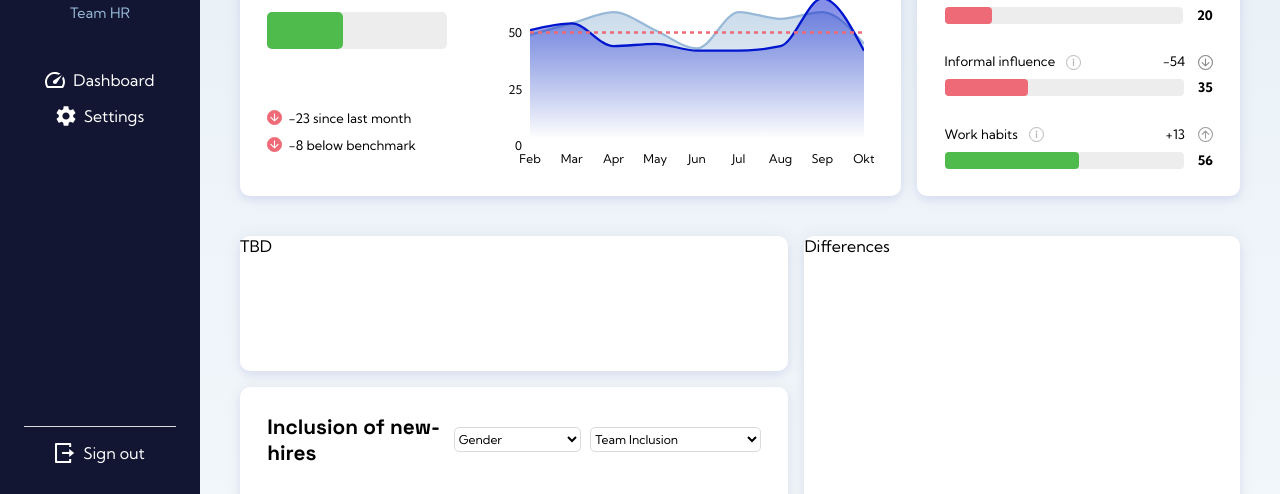
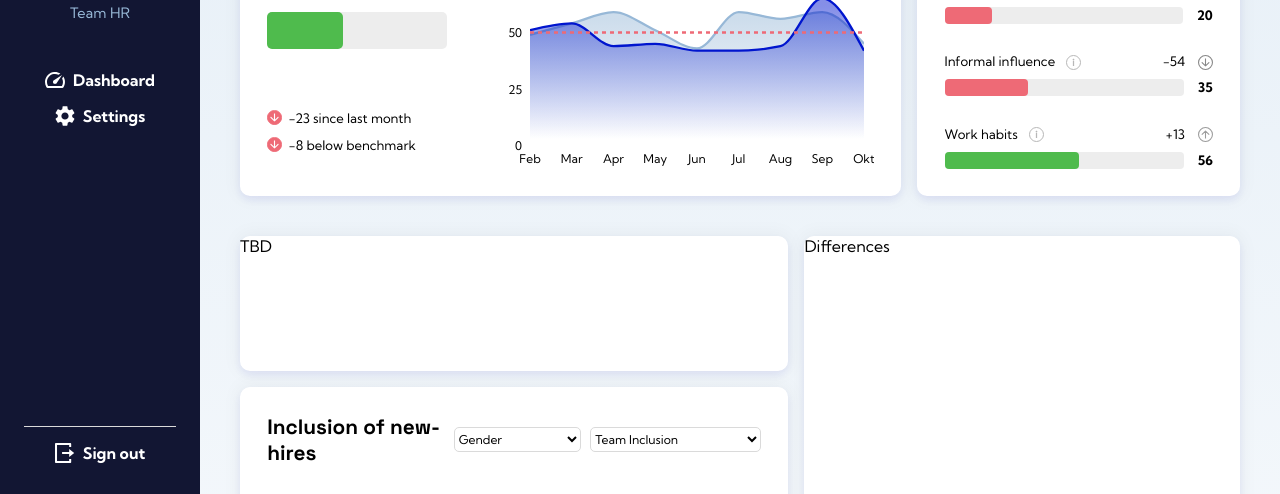
Before and after one commit to JTKsson/jolint-dashboard, a Next.js app: page / in a window 1280 px wide. Shown: the part 270-764 px from the top of the page. Built offline with nearby package versions, Linux system fonts and the light colour scheme.

Commit message:
Styling tweaks

```diff
--- a/src/app/components/Sidebar/hamburgerMenu.module.css
+++ b/src/app/components/Sidebar/hamburgerMenu.module.css
@@ -1,5 +1,3 @@
-/* HAMBURGER MENU ITEMS */
-
 .hamburgerButton {
   cursor: pointer;
   display: none;
--- a/src/app/components/Sidebar/sidebar.module.css
+++ b/src/app/components/Sidebar/sidebar.module.css
@@ -36,6 +36,7 @@
 
 .buttonItem p {
   font-size: 1rem;
+  font-weight: 700;
 }
 
 .buttonItem:hover {
@@ -56,10 +57,6 @@
 
   .header {
     margin: -3rem 0;
-  }
-
-  .main > div:last-child {
-    border: none;
   }
 
   .logo {
```
